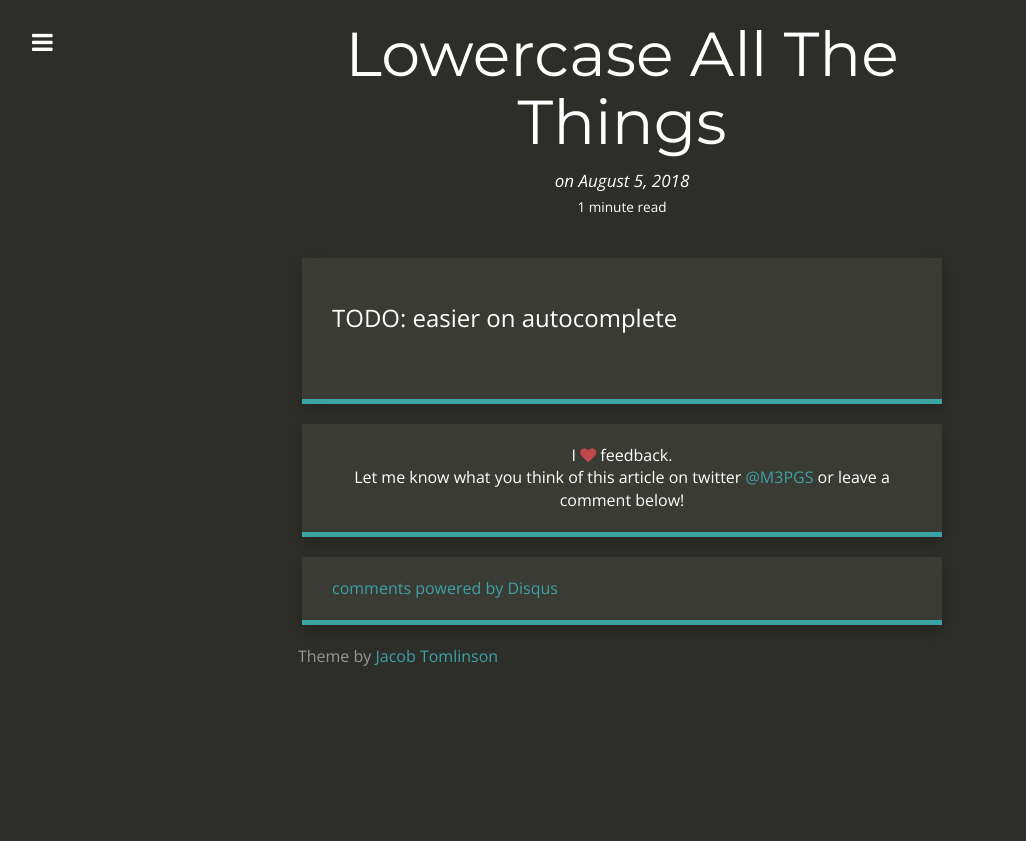
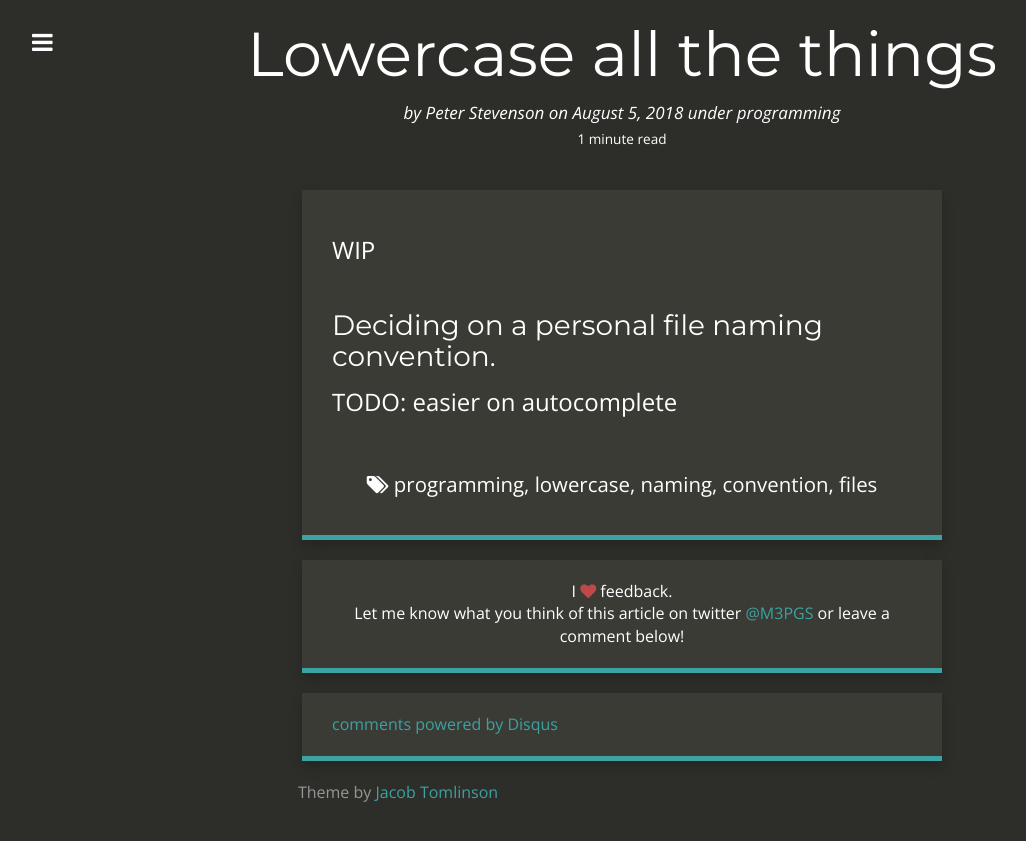
Before and after one commit to 2E0PGS/blog, a Jekyll site: the page built from _posts/2018-08-05-lowercase-all-the-things.md, in a window 1280 px wide. Shown: the top 841 px of the page, without its empty margins (18-1044 px from the left). Built offline with Jekyll 4.4.1, drawn with Linux system fonts in a browser that asks for light colours; nearby versions of some CDN libraries; our own code applies the rules of GitHub Pages for plain Markdown files; comment, search, counter and statistics services are not loaded.

Commit message:
Add better metadata to posts.

```diff
--- a/_posts/2018-08-05-lowercase-all-the-things.md
+++ b/_posts/2018-08-05-lowercase-all-the-things.md
@@ -1,2 +1,22 @@
+---
+layout: post
+title: Lowercase all the things
+date: 2018-08-05 14:09:13
+author: Peter Stevenson
+summary: Deciding on a personal file naming convention.
+categories: programming
+thumbnail:
+tags:
+ - programming
+ - lowercase
+ - naming
+ - convention
+ - files
+---
+
+WIP
+
+### Deciding on a personal file naming convention.
+
 TODO:
 easier on autocomplete
```
Also changed, not shown: _posts/2018-02-03-first-post.md (+2 -0 lines), _posts/2018-08-04-mouse-wrist-rsi.md (+11 -2 lines), _posts/2018-12-17-ic7100-hamlib.md (+1 -1 lines).
